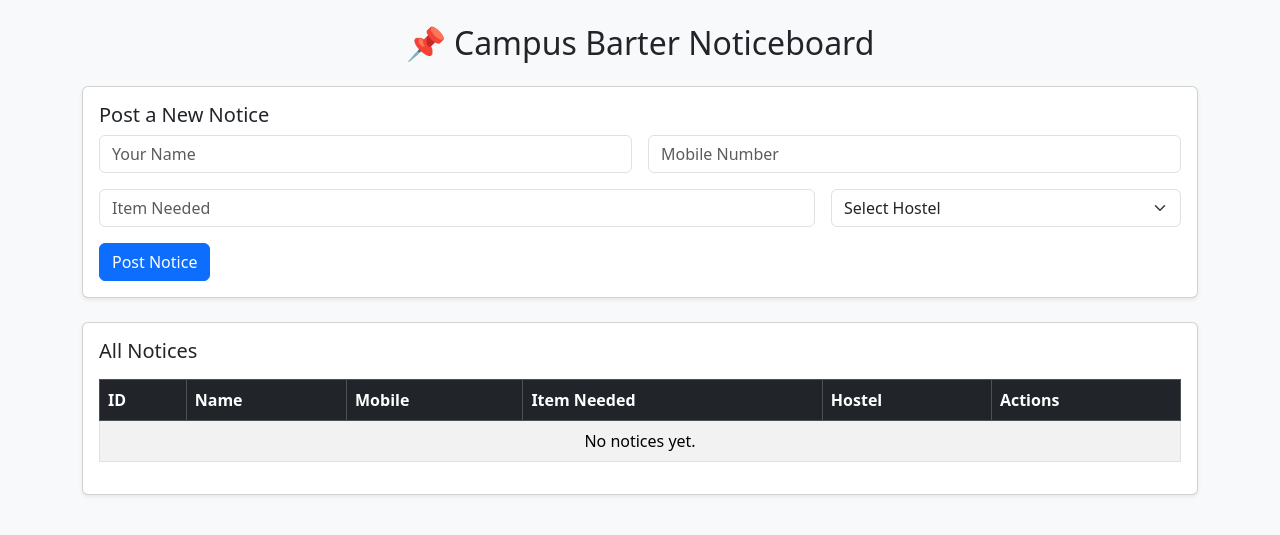
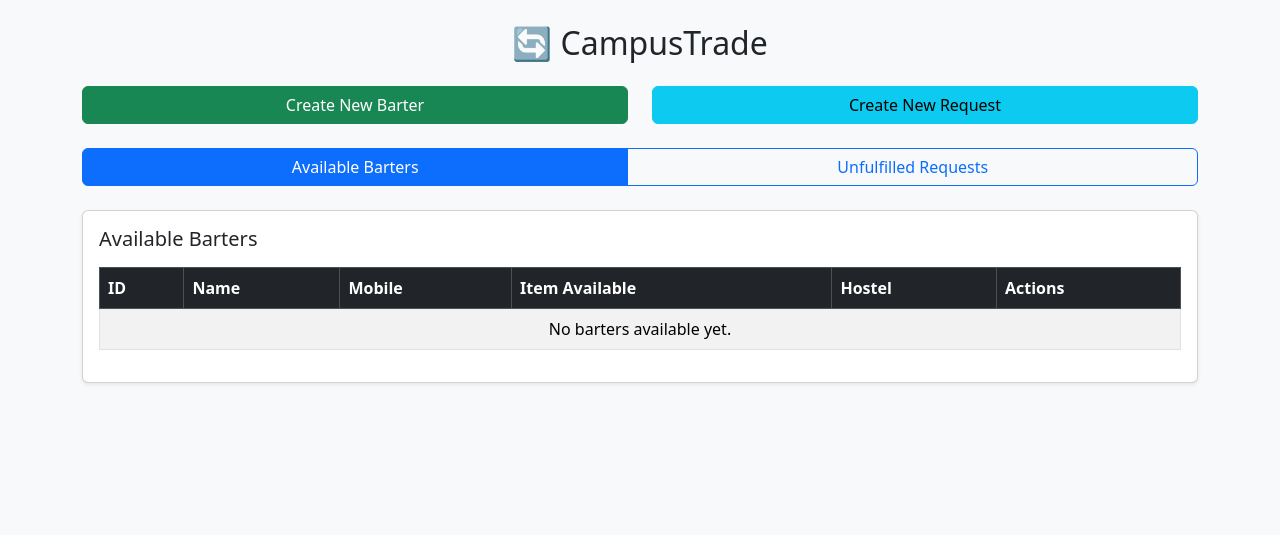
Before and after one commit to ananyakumar2005/ucs503p-202526odd-team-void, a Flask app: page / in a window 1280 px wide. Shown: the top 535 px of the page. Run offline with Flask 3, Linux system fonts and the light colour scheme.

Commit message:
Update index.html

```diff
--- a/templates/index.html
+++ b/templates/index.html
@@ -2,19 +2,54 @@
 <html lang="en">
 <head>
   <meta charset="UTF-8">
-  <title>Campus Barter Noticeboard</title>
+  <title>CampusTrade</title>
   <link href="https://cdn.jsdelivr.net/npm/bootstrap@5.3.3/dist/css/bootstrap.min.css" rel="stylesheet">
+  <script>
+    function showView(view) {
+      if (view === 'barters') {
+        document.getElementById('barters-view').style.display = 'block';
+        document.getElementById('requests-view').style.display = 'none';
+        document.getElementById('barters-btn').classList.add('active');
+        document.getElementById('requests-btn').classList.remove('active');
+      } else {
+        document.getElementById('barters-view').style.display = 'none';
+        document.getElementById('requests-view').style.display = 'block';
+        document.getElementById('barters-btn').classList.remove('active');
+        document.getElementById('requests-btn').classList.add('active');
+      }
+    }
+
+    function toggleForm(formType) {
+      if (formType === 'barter') {
+        document.getElementById('barter-form').style.display = 'block';
+        document.getElementById('request-form').style.display = 'none';
+      } else {
+        document.getElementById('barter-form').style.display = 'none';
+        document.getElementById('request-form').style.display = 'block';
+      }
+    }
+  </script>
 </head>
-<body class="bg-light">
+<body class="bg-light" onload="showView('barters')">
 
 <div class="container py-4">
-  <h2 class="mb-4 text-center">📌 Campus Barter Noticeboard</h2>
+  <h2 class="mb-4 text-center">🔄 CampusTrade</h2>
 
-  <!-- Notice Form -->
-  <div class="card shadow-sm mb-4">
+  <!-- Create New Buttons -->
+  <div class="row mb-4">
+    <div class="col-6">
+      <button class="btn btn-success w-100" onclick="toggleForm('barter')">Create New Barter</button>
+    </div>
+    <div class="col-6">
+      <button class="btn btn-info w-100" onclick="toggleForm('request')">Create New Request</button>
+    </div>
+  </div>
+
+  <!-- Barter Form -->
+  <div class="card shadow-sm mb-4" id="barter-form" style="display: none;">
     <div class="card-body">
-      <h5 class="card-title">Post a New Notice</h5>
-      <form method="POST" class="row g-3">
+      <h5 class="card-title">Create New Barter</h5>
+      <form method="POST" action="{{ url_for('create_barter') }}" class="row g-3">
         <div class="col-md-6">
           <input type="text" name="name" class="form-control" placeholder="Your Name" required>
         </div>
@@ -22,7 +57,7 @@
           <input type="text" name="mobile" class="form-control" placeholder="Mobile Number" required>
         </div>
         <div class="col-md-8">
-          <input type="text" name="item_needed" class="form-control" placeholder="Item Needed" required>
+          <input type="text" name="item" class="form-control" placeholder="Item Available for Barter" required>
         </div>
         <div class="col-md-4">
           <select name="hostel" class="form-select" required>
@@ -34,16 +69,55 @@
           </select>
         </div>
         <div class="col-12">
-          <button type="submit" class="btn btn-primary">Post Notice</button>
+          <button type="submit" class="btn btn-primary">Post Barter</button>
+          <button type="button" class="btn btn-secondary" onclick="document.getElementById('barter-form').style.display='none'">Cancel</button>
         </div>
       </form>
     </div>
   </div>
 
-  <!-- Notices Table -->
+  <!-- Request Form -->
+  <div class="card shadow-sm mb-4" id="request-form" style="display: none;">
+    <div class="card-body">
+      <h5 class="card-title">Create New Request</h5>
+      <form method="POST" action="{{ url_for('create_request') }}" class="row g-3">
+        <div class="col-md-6">
+          <input type="text" name="name" class="form-control" placeholder="Your Name" required>
+        </div>
+        <div class="col-md-6">
+          <input type="text" name="mobile" class="form-control" placeholder="Mobile Number" required>
+        </div>
+        <div class="col-md-8">
+          <input type="text" name="item" class="form-control" placeholder="Item Requested" required>
+        </div>
+        <div class="col-md-4">
+          <select name="hostel" class="form-select" required>
+            <option value="">Select Hostel</option>
+            <option>A</option><option>B</option><option>C</option><option>D</option>
+            <option>E</option><option>G</option><option>I</option><option>J</option>
+            <option>K</option><option>L</option><option>M</option><option>N</option>
+            <option>O</option><option>PG</option><option>Q</option>
+          </select>
+        </div>
+        <div class="col-12">
+          <button type="submit" class="btn btn-primary">Post Request</button>
+          <button type="button" class="btn btn-secondary" onclick="document.getElementById('request-form').style.display='none'">Cancel</button>
+        </div>
+      </form>
+    </div>
+  </div>
+
+  <!-- Toggle View Buttons -->
+  <div class="btn-group w-100 mb-4" role="group">
+    <button id="barters-btn" type="button" class="btn btn-outline-primary active" onclick="showView('barters')">Available Barters</button>
+    <button id="requests-btn" type="button" class="btn btn-outline-primary" onclick="showView('requests')">Unfulfilled Requests</button>
+  </div>
+
+  <!-- Barters View -->
+  <div id="barters-view">
     <div class="card shadow-sm">
       <div class="card-body">
-      <h5 class="card-title mb-3">All Notices</h5>
+        <h5 class="card-title mb-3">Available Barters</h5>
         <div class="table-responsive">
           <table class="table table-striped table-bordered align-middle">
             <thead class="table-dark">
@@ -51,26 +125,26 @@
                 <th>ID</th>
                 <th>Name</th>
                 <th>Mobile</th>
-              <th>Item Needed</th>
+                <th>Item Available</th>
                 <th>Hostel</th>
                 <th>Actions</th>
               </tr>
             </thead>
             <tbody>
-          {% for n in notices %}
+            {% for b in barters %}
               <tr>
-              <td>{{ n.id }}</td>
-              <td>{{ n.name }}</td>
-              <td>{{ n.mobile }}</td>
-              <td>{{ n.item_needed }}</td>
-              <td>{{ n.hostel }}</td>
+                <td>{{ b.id }}</td>
+                <td>{{ b.name }}</td>
+                <td>{{ b.mobile }}</td>
+                <td>{{ b.item }}</td>
+                <td>{{ b.hostel }}</td>
                 <td>
-                <a href="{{ url_for('edit', id=n.id) }}" class="btn btn-sm btn-warning">Edit</a>
-                <a href="{{ url_for('delete', id=n.id) }}" class="btn btn-sm btn-danger" onclick="return confirm('Delete this notice?')">Delete</a>
+                  <a href="{{ url_for('edit_barter', id=b.id) }}" class="btn btn-sm btn-warning">Edit</a>
+                  <a href="{{ url_for('delete_barter', id=b.id) }}" class="btn btn-sm btn-danger" onclick="return confirm('Delete this barter?')">Delete</a>
                 </td>
               </tr>
             {% else %}
-            <tr><td colspan="6" class="text-center">No notices yet.</td></tr>
+              <tr><td colspan="6" class="text-center">No barters available yet.</td></tr>
             {% endfor %}
             </tbody>
           </table>
@@ -79,5 +153,46 @@
     </div>
   </div>
 
+  <!-- Requests View -->
+  <div id="requests-view" style="display: none;">
+    <div class="card shadow-sm">
+      <div class="card-body">
+        <h5 class="card-title mb-3">Unfulfilled Requests</h5>
+        <div class="table-responsive">
+          <table class="table table-striped table-bordered align-middle">
+            <thead class="table-dark">
+              <tr>
+                <th>ID</th>
+                <th>Name</th>
+                <th>Mobile</th>
+                <th>Item Requested</th>
+                <th>Hostel</th>
+                <th>Actions</th>
+              </tr>
+            </thead>
+            <tbody>
+            {% for r in requests %}
+              <tr>
+                <td>{{ r.id }}</td>
+                <td>{{ r.name }}</td>
+                <td>{{ r.mobile }}</td>
+                <td>{{ r.item }}</td>
+                <td>{{ r.hostel }}</td>
+                <td>
+                  <a href="{{ url_for('edit_request', id=r.id) }}" class="btn btn-sm btn-warning">Edit</a>
+                  <a href="{{ url_for('delete_request', id=r.id) }}" class="btn btn-sm btn-danger" onclick="return confirm('Delete this request?')">Delete</a>
+                </td>
+              </tr>
+            {% else %}
+              <tr><td colspan="6" class="text-center">No unfulfilled requests yet.</td></tr>
+            {% endfor %}
+            </tbody>
+          </table>
+        </div>
+      </div>
+    </div>
+  </div>
+</div>
+
 </body>
 </html>
```
Lines whose indentation alone changed are shown as unchanged.
